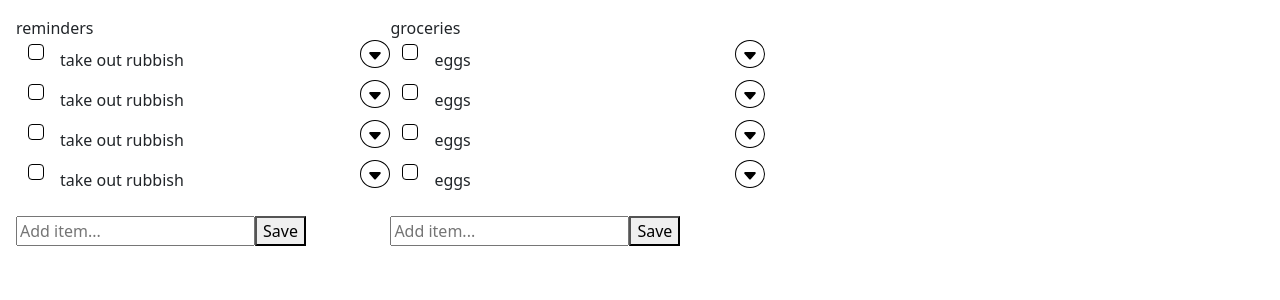
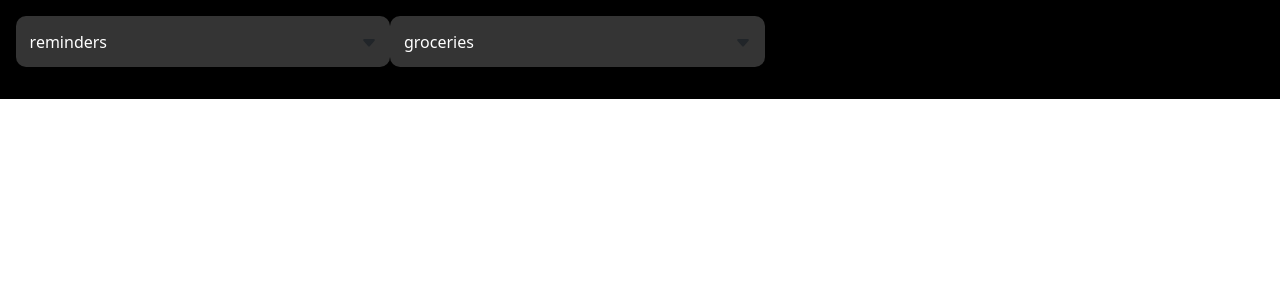
Before and after one commit to ventenni/todo, a React (Create React App) app: page / in a window 1280 px wide. Shown: the top 300 px of the page. Built offline with nearby package versions, Linux system fonts and the light colour scheme.

Commit message:
Created a todo list. Minor style changes

```diff
--- a/src/App.scss
+++ b/src/App.scss
@@ -1,4 +1,7 @@
+@import './styles/base/body.scss';
+
 @import './styles/components/todo.scss';
 @import './styles/components/todo-container.scss';
+@import './styles/components/todo-section.scss';
 @import './styles//components/todo-item-list.scss';
 @import './styles//components/todo-list-item.scss';
--- a/src/components/ToDoItem.jsx
+++ b/src/components/ToDoItem.jsx
@@ -71,7 +71,7 @@ const ToDoItem = ({ item, toggleReminder, updateItemDate, updateItemTime }) => {
 								width="16"
 								height="16"
 								fill="currentColor"
-								class="bi bi-caret-down-fill"
+								className="bi bi-caret-down-fill"
 								viewBox="0 0 16 16"
 							>
 								<path d="M7.247 11.14 2.451 5.658C1.885 5.013 2.345 4 3.204 4h9.592a1 1 0 0 1 .753 1.659l-4.796 5.48a1 1 0 0 1-1.506 0z" />
--- a/src/components/ToDoSection.jsx
+++ b/src/components/ToDoSection.jsx
@@ -1,6 +1,9 @@
 import React, { useState } from 'react';
 
 import ToDoItemList from './ToDoItemList';
+
+// Reactstrap
+import { Collapse } from 'reactstrap';
 
 // Redux
 import { useDispatch } from 'react-redux';
@@ -8,6 +11,7 @@ import { addReminderToList } from './../redux/todoSlice';
 
 const ToDoSection = ({ item, id }) => {
 	const [newListItem, setNewListItem] = useState('');
+	const [isOpen, setIsOpen] = useState(false);
 	const dispatch = useDispatch();
 
 	const addNewReminder = (e, id) => {
@@ -20,10 +24,29 @@ const ToDoSection = ({ item, id }) => {
 
 	return (
 		<div className="todo-section">
-			<div className="todo-section__title">
-				<div>{item.name}</div>
+			<div
+				className="todo-section__title"
+				onClick={() => setIsOpen(!isOpen)}
+			>
+				<div>
+					<p>{item.name}</p>
 				</div>
 
+				<div className="todo-section__title__icon">
+					<svg
+						xmlns="http://www.w3.org/2000/svg"
+						width="16"
+						height="16"
+						fill="currentColor"
+						className="bi bi-caret-down-fill"
+						viewBox="0 0 16 16"
+					>
+						<path d="M7.247 11.14 2.451 5.658C1.885 5.013 2.345 4 3.204 4h9.592a1 1 0 0 1 .753 1.659l-4.796 5.48a1 1 0 0 1-1.506 0z" />
+					</svg>
+				</div>
+			</div>
+
+			<Collapse isOpen={isOpen}>
 				<div className="todo-section__items">
 					{item?.items && (
 						<ToDoItemList listId={item.id} items={item.items} />
@@ -40,6 +63,7 @@ const ToDoSection = ({ item, id }) => {
 				/>
 
 				<button onClick={(e) => addNewReminder(e, id)}>Save</button>
+			</Collapse>
 		</div>
 	);
 };
--- a/src/redux/todoSlice.js
+++ b/src/redux/todoSlice.js
@@ -85,6 +85,8 @@ export const reminderSlice = createSlice({
 				icon: action.payload.icon || '',
 				items: [],
 			});
+
+			addToLocalStorage(state);
 		},
 
 		addReminderToList: (state, action) => {
--- /dev/null
+++ b/src/styles/base/body.scss
@@ -0,0 +1,12 @@
+body {
+	height: 100vw;
+}
+
+p {
+	margin-bottom: 0;
+}
+
+p,
+li {
+	color: #fff;
+}
--- a/src/styles/components/todo-section.scss
+++ b/src/styles/components/todo-section.scss
@@ -1,2 +1,17 @@
 .todo-section {
+	margin-bottom: 1rem;
+	padding: 0.85em;
+	border-radius: 10px;
+	background: rgba(87, 87, 87, 0.6);
+
+	&__title {
+		position: relative;
+		padding-right: 1rem;
+
+		&__icon {
+			position: absolute;
+			top: 0;
+			right: 0;
+		}
+	}
 }
--- a/src/styles/components/todo.scss
+++ b/src/styles/components/todo.scss
@@ -1,4 +1,6 @@
 .todo {
 	width: 100vw;
+	height: 100%;
 	padding: 1rem;
+	background-color: #000;
 }
```
Also changed, not shown: src/styles/base/variables.scss (added, +89 -0 lines), 1 other file (tests, documents, lock files or other folders). Lines whose indentation alone changed are shown as unchanged.
